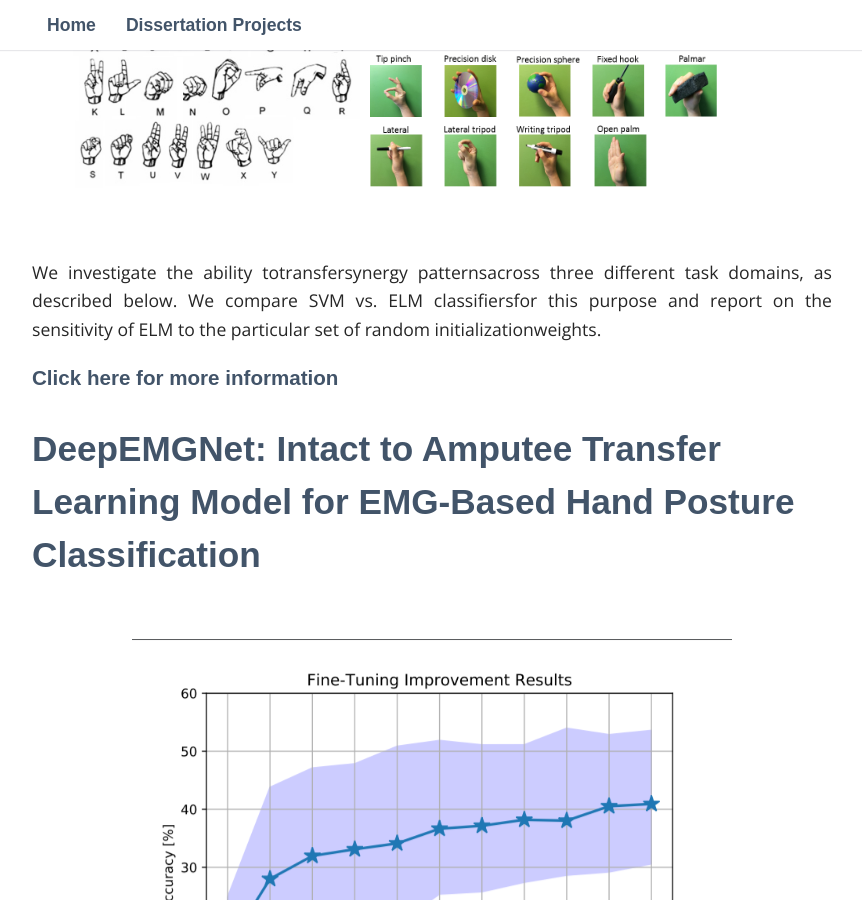
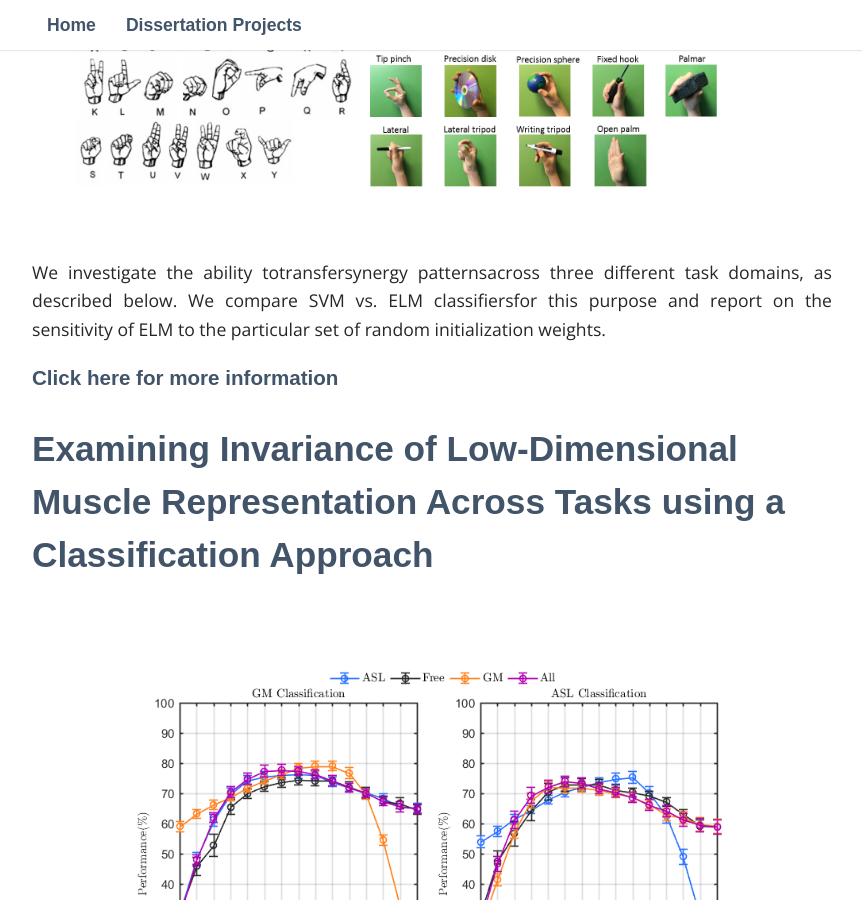
Before and after one commit to syagmur/syagmur.github.io, a Jekyll site: the page built from Dissertation/index.html, in a window 1280 px wide and 900 px high, scrolled down 1265 px. Shown: the whole window, without its empty margins (208-1070 px from the left). Built offline with Jekyll 4.4.1, drawn with Linux system fonts in a browser that asks for light colours; nearby versions of some CDN libraries; some web fonts are replaced; library files that are not in the unit come from our copies; some of the changed text lies outside the part shown.

Commit message:
Update index.html

```diff
--- a/Dissertation/index.html
+++ b/Dissertation/index.html
@@ -19,7 +19,7 @@ We present a comparison study for dimensionality reduction technique selection a
 
 
 
- <h2>Transfer learning using low-dimensional subspaces for EMG-based classification of hand posture</h2>
+ <h2>Transfer Learning using Low-Dimensional Subspaces for EMG-based Classification of Hand Posture</h2>
 <br>
 
 <div id="wrapper">
@@ -32,9 +32,27 @@ We present a comparison study for dimensionality reduction technique selection a
 <br>
  <p>
  We investigate the ability totransfersynergy patternsacross three different task domains, as described below.
-   We compare SVM vs. ELM classifiersfor this purpose and report on the sensitivity of ELM to the particular set of random initializationweights.
+   We compare SVM vs. ELM classifiersfor this purpose and report on the sensitivity of ELM to the particular set of random initialization weights.
 
    <a href="/Dissertation/transferEMG.html"> <h3> Click here for more information </h3></a>
+
+
+
+  <h2>Examining Invariance of Low-Dimensional Muscle Representation Across Tasks using a Classification Approach</h2>
+<br>
+
+<br>
+        <center><img src="/images/OneVsAll.png" alt="Fine-tuning results with respect to the data batch used to tune the model." width="600" /> </center>
+
+<br>
+
+<br>
+ <p>
+ Three main questions are examined in this study: are muscle synergies generalizable fordifferent tasks?,
+   are muscle synergies generalizable for different days?,
+   and are muscle synergiesgeneralizable for different subjects?
+
+   <a href="/Dissertation/extension.html"> <h3> Click here for more information </h3></a>
 
 
 
@@ -81,7 +99,10 @@ We present three stages of the real-time classification experiments are explaine
 <br>
 
   <p>
-We present a 3D magnetic force sensor embedded in an open-source, affordable advanced prosthetic. Our 3D printable hand, built off Open Bionics' open-source Ada hand, is underactuated to allow for compliant grasping. It additionally is equipped with embedded custom 3-axis force sensors, enabling force control with the hand using shear and normal forces. To capture user intent, we use the Myo Armband to acquire EMG data and employ an Extremely Randomized Tree Classifier to predict the user's grasp type.
+We present a 3D magnetic force sensor embedded in an open-source, affordable advanced prosthetic. Our 3D printable hand,
+    built off Open Bionics' open-source Ada hand, is underactuated to allow for compliant grasping. It additionally is equipped with embedded
+    custom 3-axis force sensors, enabling force control with the hand using shear and normal forces. To capture user intent, we use the Myo Armband
+    to acquire EMG data and employ an Extremely Randomized Tree Classifier to predict the user's grasp type.
   <a href="/Dissertation/myo_slow.html"> <h3> Click here for more information </h3></a>
 
 
```
